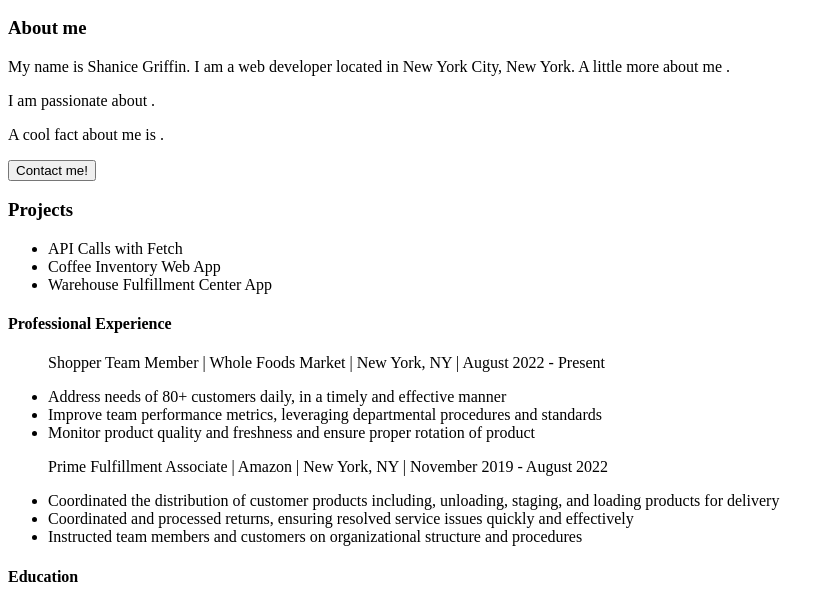
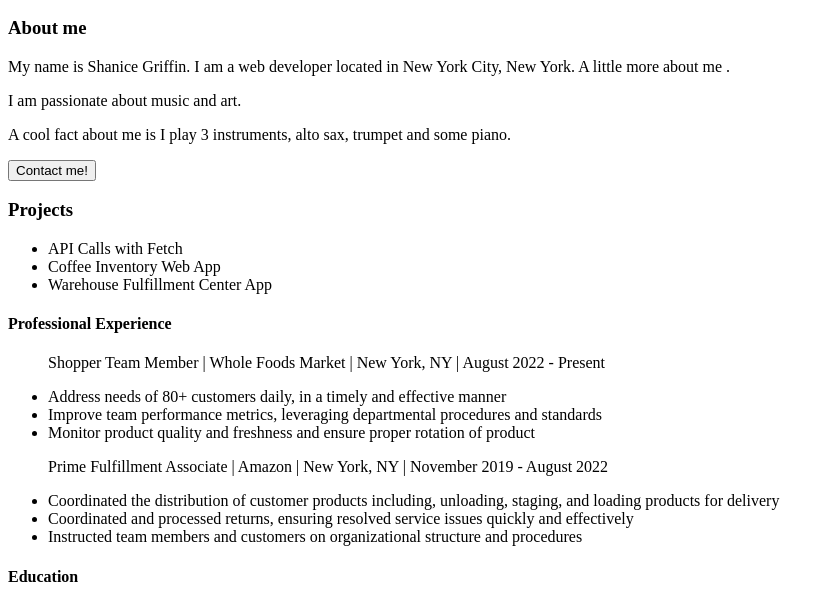
Before and after one commit to shanicegrif/lab-design-assets, a plain HTML site: page index.html in a window 1280 px wide. Shown: the part 110-714 px from the top of the page, without its empty margins (0-834 px from the left). Drawn offline with Linux system fonts and the light colour scheme.

Commit message:
small change

```diff
--- a/index.html
+++ b/index.html
@@ -19,8 +19,8 @@
             My name is Shanice Griffin. I am a web developer located in New York City, New York. A little more about
             me .
           </p>
-          <p>I am passionate about .</p>
-          <p>A cool fact about me is .</p>
+          <p>I am passionate about music and art.</p>
+          <p>A cool fact about me is I play 3 instruments, alto sax, trumpet and some piano.</p>
           <button>Contact me!</button>
         </article>
       </section>
```
